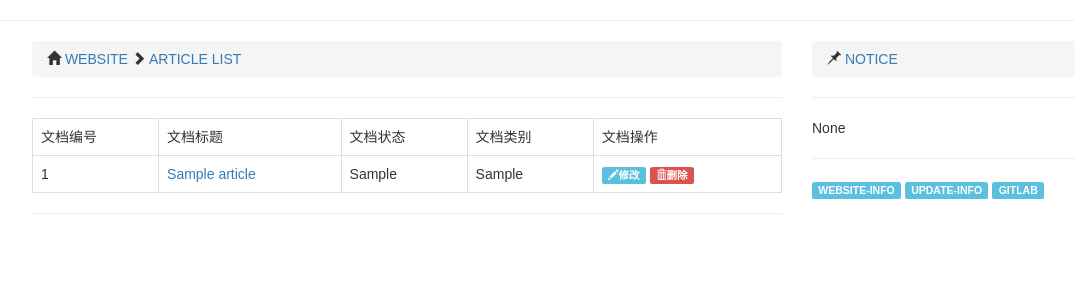
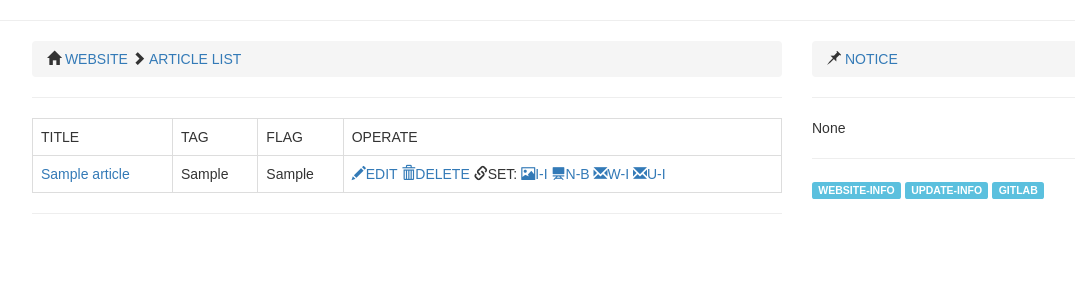
Before and after one commit to fkworld/wenhua_cuc, a Flask app: page /show_article_list in a window 1280 px wide. Shown: the part 104-404 px from the top of the page, without its empty margins (38-1113 px from the left). Run offline with Flask 2, Linux system fonts and the light colour scheme; a user stored in the database is signed in; data comes from the database, SQL or seed files in the repository; tables that the repository leaves empty hold one stand-in row (values such as "Sample post"); some libraries are stand-ins or nearby versions.

Commit message:
添加管理员设置4种文档的功能

```diff
--- a/modelsArticle.py
+++ b/modelsArticle.py
@@ -174,20 +174,4 @@ class Article(object):
         table_name = 'indexs'
         value_vector = ['article_id', self.id]
         target_vector = ['name', spea_name]
-        self.sql.update_line_single(self.table_name, value_vector, target_vector)
-
-    def set_website_info(self):
-        spea_name = 'website_info'
-        self.set_spea(spea_name)
-
-    def set_update_info(self):
-        spea_name = 'update_info'
-        self.set_spea(spea_name)
-
-    def set_index_imax(self):
-        spea_name = 'index_imax'
-        self.set_spea(spea_name)
-
-    def set_notice_board(self):
-        spea_name = 'notice_board'
-        self.set_spea(spea_name)
+        self.sql.update_line_single(table_name, value_vector, target_vector)
--- a/sql.py
+++ b/sql.py
@@ -80,7 +80,6 @@ class SQL(object):
         cmd_part.append(')')
         step = ' ' # 空格
         cmd_add_line = step.join(cmd_part)
-        print(cmd_add_line) # 用来测试输出的命令是否正确
         try:
             self.cursor.execute(cmd_add_line, value_list) # 采用占位符的方式执行语句
             print('ADD LINE SUCCESS.')
@@ -143,7 +142,6 @@ class SQL(object):
         cmd_part.append('?')
         step = ' '
         cmd_delete_line = step.join(cmd_part)
-        print(cmd_delete_line)
         try:
             self.cursor.execute(cmd_delete_line, target_vector)
             print('DELETE LINE SUCCESS.')
@@ -177,8 +175,6 @@ class SQL(object):
         cmd_part.append('?')
         step = ' '
         cmd_search_line_targetly = step.join(cmd_part)
-        print(cmd_search_line_targetly)
-        print(target_vector)
         try:
             self.cursor.execute(cmd_search_line_targetly, target_vector)
             print('SEARCH LINE TARGETLY SUCCESS.')
@@ -199,7 +195,6 @@ class SQL(object):
         cmd_part.append('\'%' + str(key_word) + '%\'')
         step = ' '
         cmd_search_full_text = step.join(cmd_part)
-        print(cmd_search_full_text)
         try:
             self.cursor.execute(cmd_search_full_text)
             print('SEARCH FULL TEXT SUCCESS.')
--- /dev/null
+++ b/templates/admin_operate.html
@@ -0,0 +1,7 @@
+<a href="{{ url_for('views_blueprint.edit_article', article_id=article.id) }}"><span class="glyphicon glyphicon-pencil"></span>EDIT</a>
+<a href="{{ url_for('views_blueprint.delete_article', article_id=article.id) }}"><span class="glyphicon glyphicon-trash"></span>DELETE</a>
+<span class="glyphicon glyphicon-link"></span>SET:
+<a href="{{ url_for('views_blueprint.set_spea', article_id=article.id, spea_name='index_imax') }}"><span class="glyphicon glyphicon-picture"></span>I-I</a>
+<a href="{{ url_for('views_blueprint.set_spea', article_id=article.id, spea_name='notice_board') }}"><span class="glyphicon glyphicon-blackboard"></span>N-B</a>
+<a href="{{ url_for('views_blueprint.set_spea', article_id=article.id, spea_name='website_info') }}"><span class="glyphicon glyphicon-envelope"></span>W-I</a>
+<a href="{{ url_for('views_blueprint.set_spea', article_id=article.id, spea_name='update_info') }}"><span class="glyphicon glyphicon-envelope"></span>U-I</a>
--- a/templates/article_list.html
+++ b/templates/article_list.html
@@ -9,8 +9,8 @@
 
 {% block page_left_body %}
 {% if current_user.is_authenticated %}
-    {%include 'article_list_admin.html'%}
+    {% include 'article_list_admin.html' %}
 {% else %}
-    {%include 'article_list_visitor.html'%}
+    {% include 'article_list_visitor.html' %}
 {% endif %}
 {% endblock %}
--- a/templates/article_list_admin.html
+++ b/templates/article_list_admin.html
@@ -1,21 +1,18 @@
 <div id="article_list">
     <table class="table table-hover table-bordered">
         <tr>
-            <td>文档编号</td>
-            <td>文档标题</td>
-            <td>文档状态</td>
-            <td>文档类别</td>
-            <td>文档操作</td>
+            <td>TITLE</td>
+            <td>TAG</td>
+            <td>FLAG</td>
+            <td>OPERATE</td>
         </tr>
         {% for article in article_list %}
         <tr>
-            <td>{{ article.id }}</td>
-            <td><a href="{{url_for('views_blueprint.get_article_by_id',article_id=article.id)}}">{{ article.title }}</a></td>
+            <td><a href="{{url_for('views_blueprint.get_article_by_id', article_id=article.id)}}">{{ article.title }}</a></td>
+            <td>{{ article.get_tag_name() }}</td>
             <td>{{ article.get_flag_name() }}</td>
-            <td>{{ article.get_tag_name() }}</td>
             <td>
-                <a href="{{url_for('views_blueprint.edit_article',article_id=article.id)}}" class="label label-info"><span class="glyphicon glyphicon-pencil"></span>修改</a>
-                <a href="{{url_for('views_blueprint.delete_article',article_id=article.id)}}" class="label label-danger"><span class="glyphicon glyphicon-trash"></span>删除</a>
+                {% include 'admin_operate.html' %}
             </td>
         </tr>
         {% endfor %}
--- a/views.py
+++ b/views.py
@@ -126,6 +126,14 @@ def search_by_key_word(key_word):
     article_list = article.search_by_key_word(key_word)
     return new_render_template('article_list.html', article_list=article_list, page_title='SEARCH:'+key_word)
 
+@views_blueprint.route('/article/set_spea/<article_id>/<spea_name>', methods=['GET','POST'])
+def set_spea(article_id, spea_name):
+    article = Article()
+    article.search_by_id(article_id)
+    article.set_spea(spea_name)
+    flash('SET' + spea_name + 'SUCCESS')
+    return redirect(request.args.get('next') or url_for('views_blueprint.index'))
+
 @views_blueprint.route('/_test',methods=['GET','POST'])
 def _test():
     article = Article()
```
Also changed, not shown: templates/article.html (+3 -5 lines).
